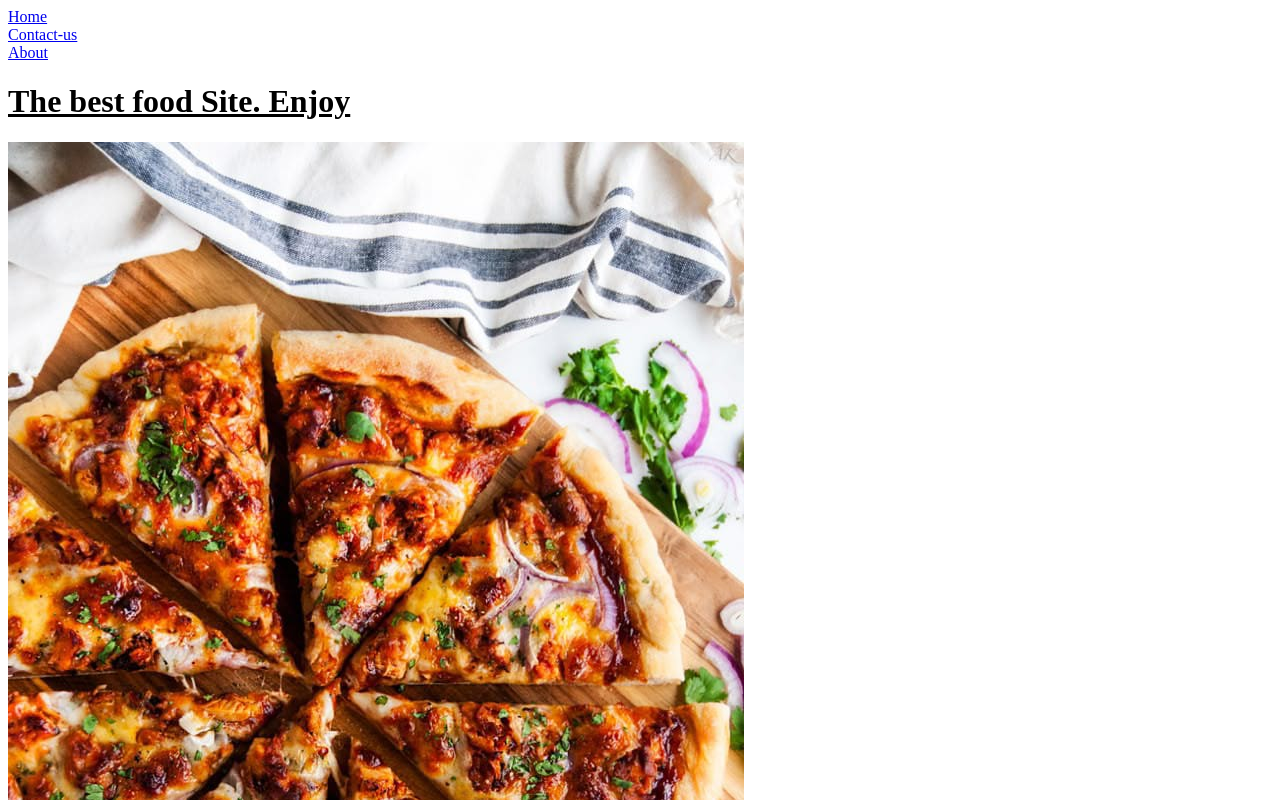
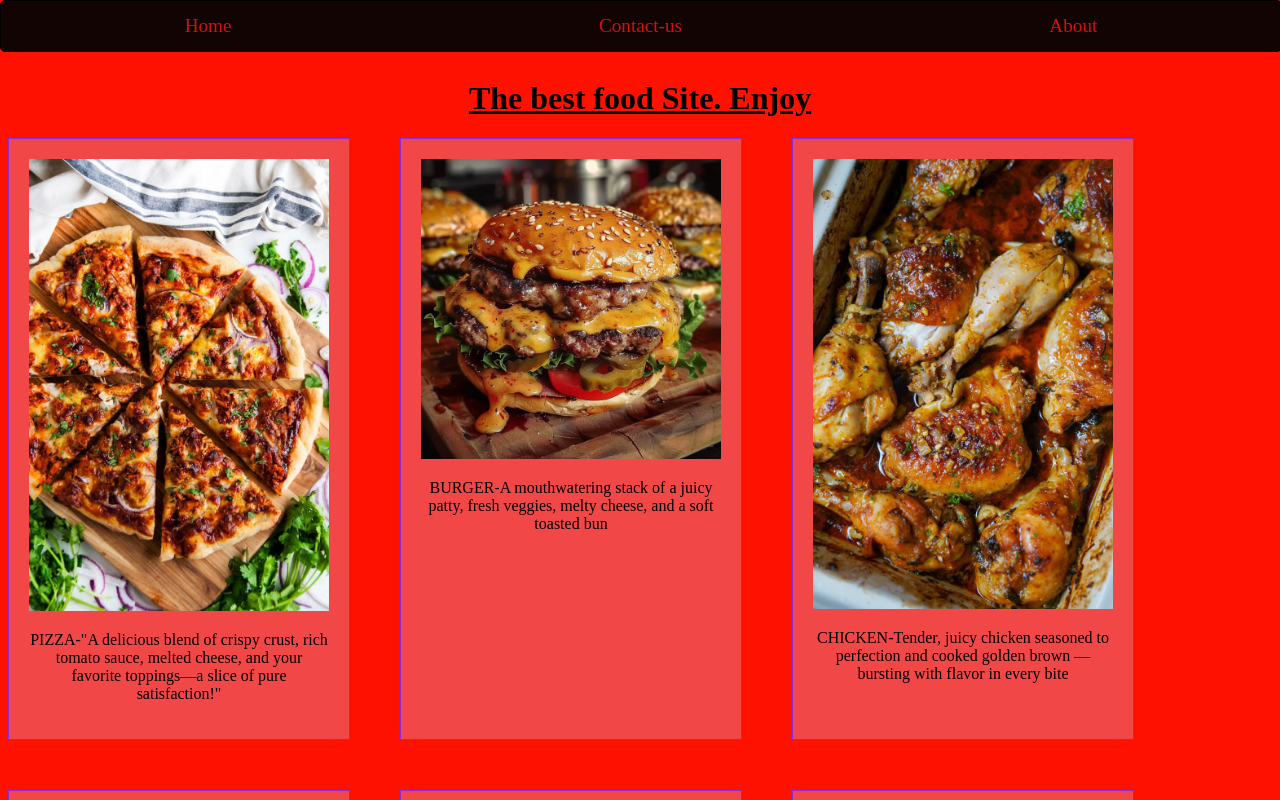
Before and after one commit to keithmulwa/food_site, a plain HTML site: page index.html in a window 1280 px wide. Shown: the top 800 px of the page. Drawn offline with Linux system fonts and the light colour scheme.

Commit message:
Republishing project

```diff
--- a/index.html
+++ b/index.html
@@ -3,7 +3,7 @@
 
 <head>
     <title>Food site</title>
-    <link rel="stylesheet" href="/index.css
+    <link rel="stylesheet" href="/index.css">
 </head>
 
 <body class="body">
```
Also changed, not shown: index.css (+15 -8 lines).
